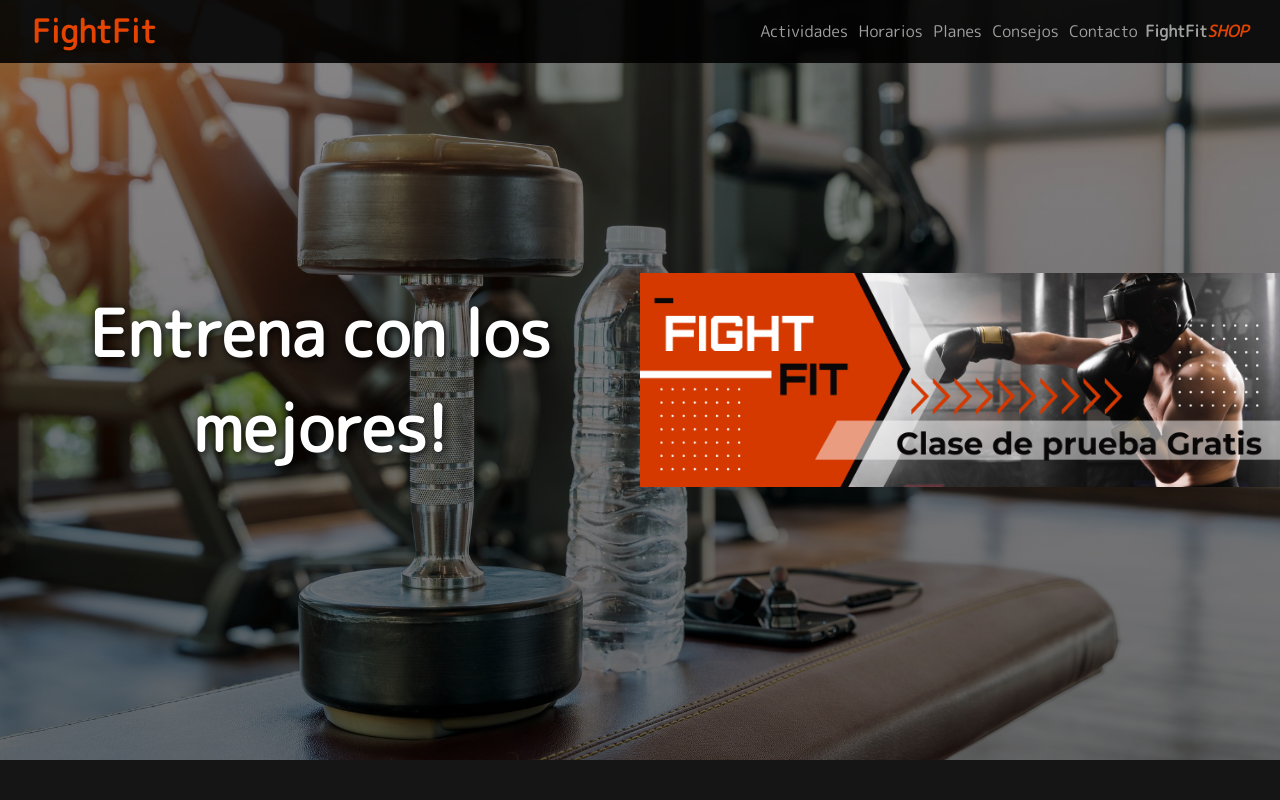
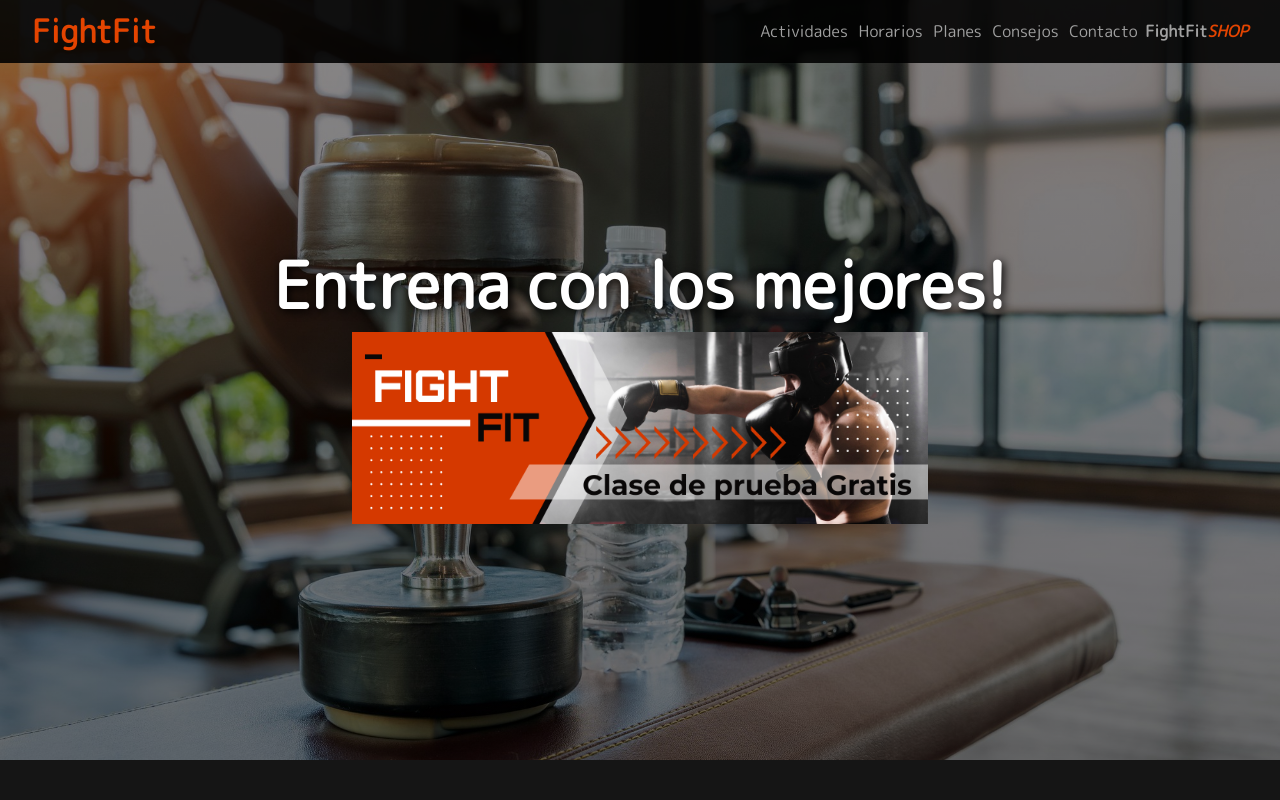
Before and after one commit to NatanaelLeites/Gym-FightFit, a website: page index.html in a window 1280 px wide. Shown: the top 800 px of the page. Drawn offline with nearby package versions, Linux system fonts and the light colour scheme.

Commit message:
cambio de oferta en portada

```diff
--- a/scss/estilos.scss
+++ b/scss/estilos.scss
@@ -122,6 +122,7 @@
 /* hero */
 #portada {
   display: flex;
+  flex-direction: column;
   align-items: center;
   justify-content: center;
   text-align: center;
@@ -135,13 +136,13 @@
   background-size: cover;
   background-repeat: no-repeat;
 
-  h2 {
+  h2{
     color: white;
     font-size: 4em;
     text-shadow: 2px 2px 10px black;
   }
   img{
-    width: 50vw;
+    width: 45vw;
     cursor: pointer;
   }
 }
```
Also changed, not shown: css/estiloscss.css.
